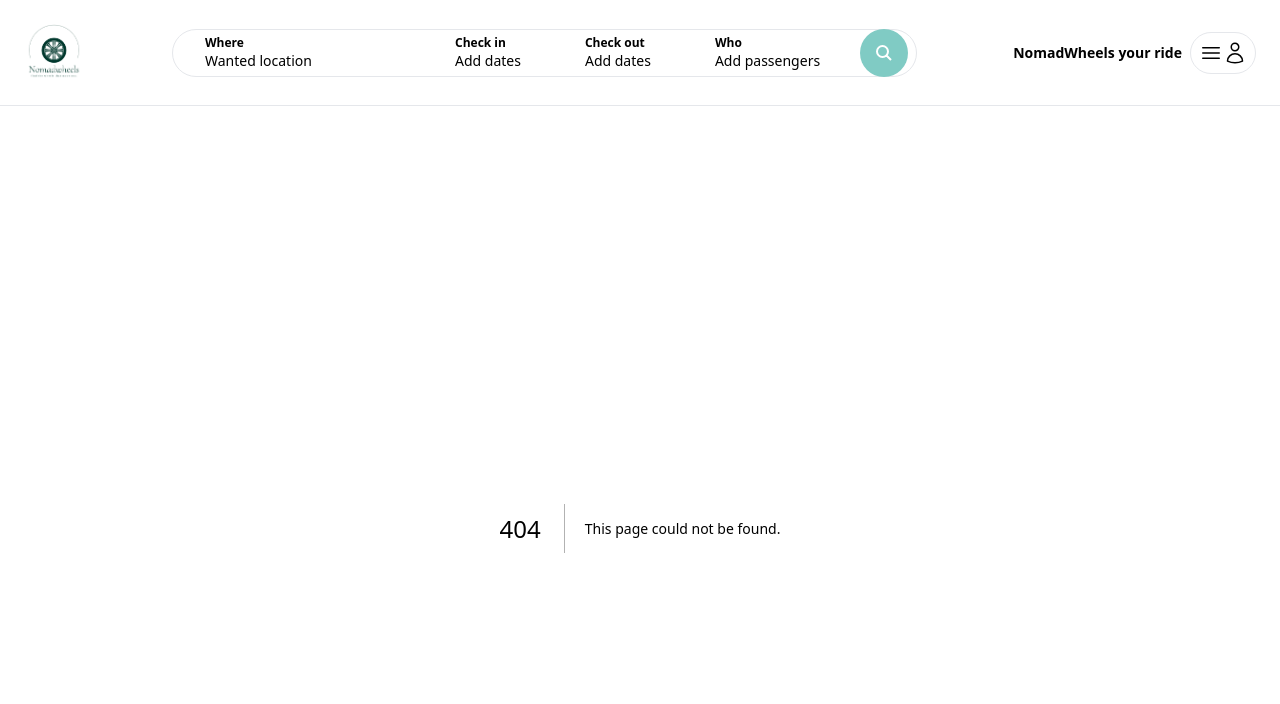
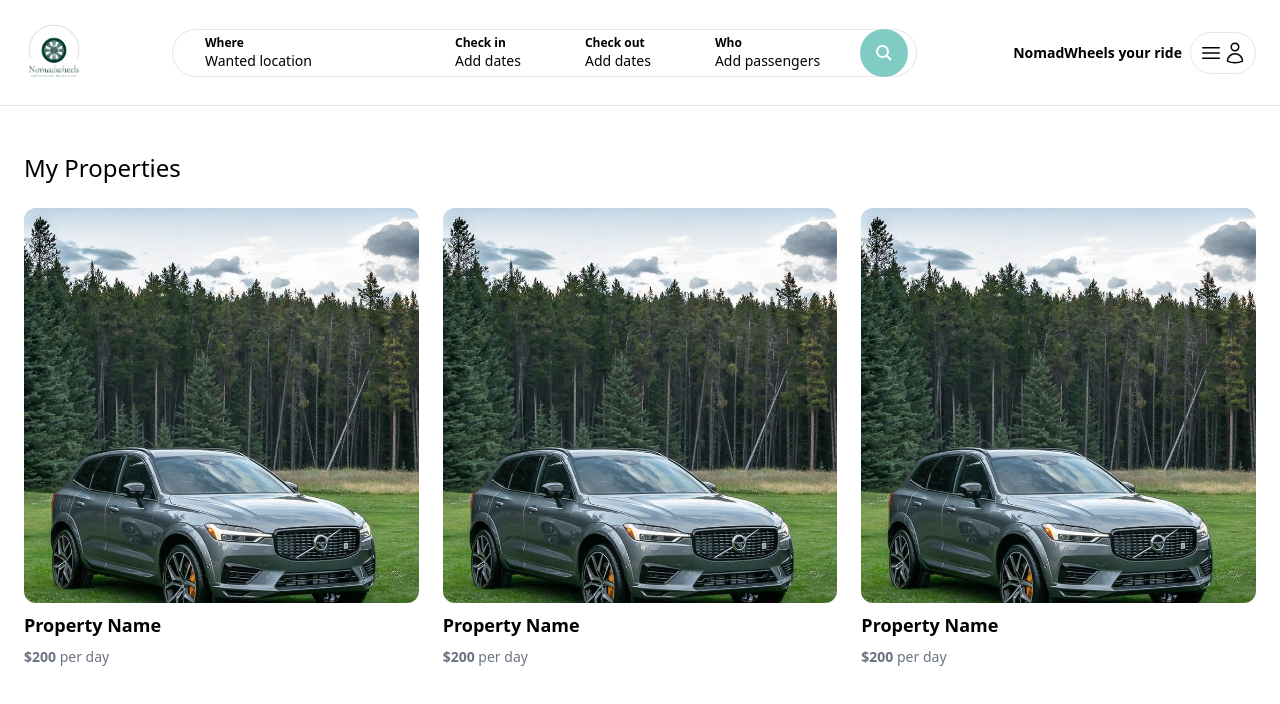
Before and after one commit to BabaMboga/NomadWheels, a Next.js app in the folder nomadWheels_App/: page /myproperties in a window 1280 px wide. Before the commit this address had no page. Shown: the top 704 px of the page. Built offline with nearby package versions, Linux system fonts and the light colour scheme.

Commit message:
added my properties page

```diff
--- /dev/null
+++ b/nomadWheels_App/app/myproperties/page.tsx
@@ -0,0 +1,18 @@
+import PropertyList from "../components/properties/PropertyList";
+
+const MyPropertiesPage = () => {
+    return (
+      <main className="max-w-[1500px] mx-auto px-6 pb-6">
+
+            <h1 className="my-6 text-2xl">
+                My Properties
+            </h1>
+
+            <div className="grid grid-cols-1 md:grid-cols-3 gap-6">
+                <PropertyList />
+            </div>
+      </main>
+    )
+}
+
+export default MyPropertiesPage
--- a/nomadWheels_App/app/myreservations/page.tsx
+++ b/nomadWheels_App/app/myreservations/page.tsx
@@ -1,6 +1,4 @@
 import Image from "next/image";
-// import ContactButton from "@/app/components/ContactButton";
-// import PropertyList from "@/app/components/properties/PropertyList";
 
 const MyReservationsPage = () => {
     return (
```
